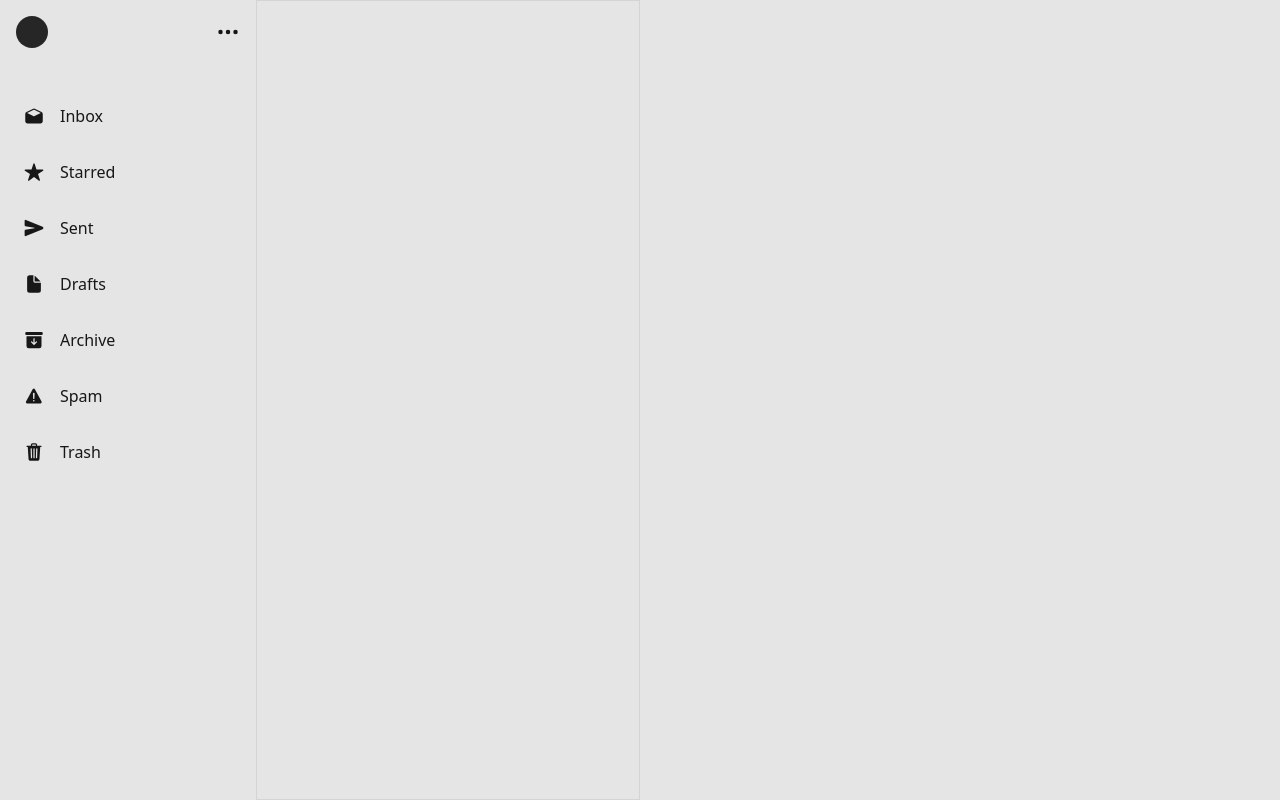
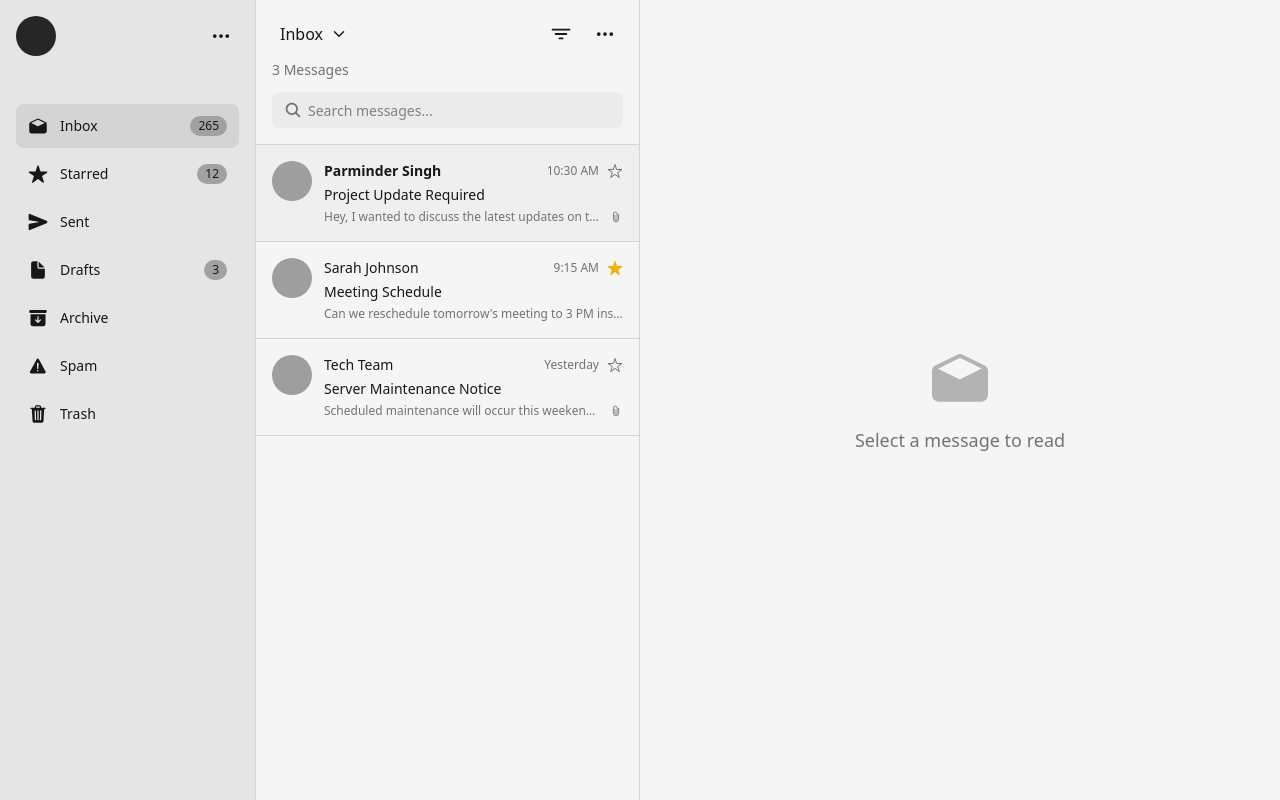
Before and after one commit to 360Parminder/Flux, a React (Vite) app in the folder apps/web/: page /dashboard in a window 1280 px wide. Built offline with nearby package versions, Linux system fonts and the light colour scheme; no server answers; grey boxes are pictures that could not be loaded.

Commit message:
feat: enhance DashboardLayout with message item component, search functionality, and improved sidebar navigation

```diff
--- a/apps/web/src/layout/dashboardLayout.jsx
+++ b/apps/web/src/layout/dashboardLayout.jsx
@@ -1,86 +1,216 @@
+import { useState } from "react";
 import { useAuth } from "../hook/useAuth";
 import getUserInitials from "../utils/getUserInitials";
-import {IoEllipsisHorizontal,IoMailOpen,IoStar,IoSend,IoDocument,IoArchive,IoWarning,IoTrash} from 'react-icons/io5';
-
+import {
+    IoEllipsisHorizontal,
+    IoMailOpen,
+    IoStar,
+    IoSend,
+    IoDocument,
+    IoArchive,
+    IoWarning,
+    IoTrash,
+    IoFilter,
+    IoChevronDown,
+    IoSearch,
+    IoAttach,
+    IoStarOutline
+} from 'react-icons/io5';
 
 const DashboardLayout = () => {
+    const { user } = useAuth();
+    const [activeFolder, setActiveFolder] = useState('inbox');
+    const [selectedMessages, setSelectedMessages] = useState([]);
+    const [searchQuery, setSearchQuery] = useState('');
 
-    const { user } = useAuth();
+    // Mock data - replace with actual API call
+    const messages = [
+        {
+            id: 1,
+            sender: "Parminder Singh",
+            subject: "Project Update Required",
+            preview: "Hey, I wanted to discuss the latest updates on the email service project...",
+            timestamp: "10:30 AM",
+            isRead: false,
+            isStarred: false,
+            hasAttachment: true,
+            avatar: "https://ui-avatars.com/api/?name=Parminder+Singh"
+        },
+        {
+            id: 2,
+            sender: "Sarah Johnson",
+            subject: "Meeting Schedule",
+            preview: "Can we reschedule tomorrow's meeting to 3 PM instead of 2 PM?",
+            timestamp: "9:15 AM",
+            isRead: true,
+            isStarred: true,
+            hasAttachment: false,
+            avatar: "https://ui-avatars.com/api/?name=Sarah+Johnson"
+        },
+        {
+            id: 3,
+            sender: "Tech Team",
+            subject: "Server Maintenance Notice",
+            preview: "Scheduled maintenance will occur this weekend from 2 AM to 6 AM...",
+            timestamp: "Yesterday",
+            isRead: true,
+            isStarred: false,
+            hasAttachment: true,
+            avatar: "https://ui-avatars.com/api/?name=Tech+Team"
+        }
+    ];
+
+    const navigationItems = [
+        { icon: IoMailOpen, label: "Inbox", key: "inbox", count: 265 },
+        { icon: IoStar, label: "Starred", key: "starred", count: 12 },
+        { icon: IoSend, label: "Sent", key: "sent" },
+        { icon: IoDocument, label: "Drafts", key: "drafts", count: 3 },
+        { icon: IoArchive, label: "Archive", key: "archive" },
+        { icon: IoWarning, label: "Spam", key: "spam" },
+        { icon: IoTrash, label: "Trash", key: "trash" }
+    ];
+
+    const MessageItem = ({ message }) => (
+        <div
+            className={`flex flex-row items-start p-4 border-b border-neutral-300 dark:border-neutral-700 hover:bg-neutral-300/50 dark:hover:bg-neutral-800/50 cursor-pointer transition-colors ${!message.isRead ? 'bg-neutral-300/20 dark:bg-neutral-800/20' : ''}`}
+            onClick={() => {/* Handle message click */}}
+        >
+            <div className="flex-shrink-0 mr-3">
+                <img
+                    src={message.avatar}
+                    alt={message.sender}
+                    className="w-10 h-10 rounded-full"
+                />
+            </div>
+            <div className="flex-1 min-w-0">
+                <div className="flex items-center justify-between mb-1">
+                    <p className={`text-sm ${!message.isRead ? 'font-semibold' : 'font-normal'} truncate`}>
+                        {message.sender}
+                    </p>
+                    <div className="flex items-center space-x-2 ml-2">
+                        <span className="text-xs text-neutral-500 whitespace-nowrap">
+                            {message.timestamp}
+                        </span>
+                        <button
+                            onClick={(e) => {
+                                e.stopPropagation();
+                                /* Handle star toggle */
+                            }}
+                            className="text-neutral-500 hover:text-yellow-500"
+                        >
+                            {message.isStarred ? <IoStar size={16} className="text-yellow-500" /> : <IoStarOutline size={16} />}
+                        </button>
+                    </div>
+                </div>
+                <p className={`text-sm ${!message.isRead ? 'font-medium' : 'font-normal'} text-neutral-900 dark:text-neutral-100 truncate mb-1`}>
+                    {message.subject}
+                </p>
+                <div className="flex items-center justify-between">
+                    <p className="text-xs text-neutral-500 truncate flex-1">
+                        {message.preview}
+                    </p>
+                    {message.hasAttachment && (
+                        <IoAttach size={14} className="text-neutral-500 ml-2 flex-shrink-0" />
+                    )}
+                </div>
+            </div>
+        </div>
+    );
 
     return (
-        <div className="w-screen min-h-screen flex flex-row bg-neutral-200 dark:bg-neutral-900">
-            <div className="w-[20%] p-4">
-                <div className="flex flex-row justify-between items-center">
-                    <div className="rounded-full bg-neutral-800 dark:bg-neutral-100 size-8 flex items-center justify-center">
-                        <p className="text-neutral-100 dark:text-neutral-900 text-2xl">{getUserInitials(user?.name)}</p>
+        <div className="w-screen min-h-screen flex flex-row bg-neutral-200 dark:bg-neutral-900 text-neutral-900 dark:text-neutral-100">
+            {/* Sidebar */}
+            <div className="w-64 flex-shrink-0 p-4 border-r border-neutral-300 dark:border-neutral-700">
+                <div className="flex flex-row justify-between items-center mb-6">
+                    <div className="rounded-full bg-neutral-800 dark:bg-neutral-100 w-10 h-10 flex items-center justify-center">
+                        <p className="text-neutral-100 dark:text-neutral-900 text-sm font-medium">
+                            {getUserInitials(user?.name)}
+                        </p>
                     </div>
-                <button>
-                    <IoEllipsisHorizontal size={24} className="text-neutral-900 dark:text-neutral-100"/>
-                </button>
+                    <button className="hover:bg-neutral-300 dark:hover:bg-neutral-800 p-2 rounded-lg transition-colors">
+                        <IoEllipsisHorizontal size={20} />
+                    </button>
+                </div>
 
+                <div className="mb-6">
+                    <p className="text-neutral-950 dark:text-neutral-100 capitalize text-lg font-medium truncate">
+                        {user?.name}
+                    </p>
+                    <p className="text-neutral-500 text-sm truncate">{user?.email}</p>
                 </div>
-                <div className="flex flex-col mt-8">
-                    <p className="text-neutral-950 dark:text-neutral-100 capitalize text-xl">{user?.name}</p>
-                    <p className="text-neutral-500 dark:text-neutral-500">{user?.email}</p>
-                </div>
-                {/* <div> */}
-                    <ul className="">
-                        <li>
-                            <button className="w-full flex flex-row items-center p-2 rounded-lg hover:bg-neutral-300 dark:hover:bg-neutral-800 mt-4 ">
-                                <IoMailOpen size={20} className="text-neutral-900 dark:text-neutral-100 mr-4"/>
-                                <span className="text-neutral-900 dark:text-neutral-100">Inbox</span>
-                            </button>
-                        </li>
-                        <li>
-                            <button className="w-full flex flex-row items-center p-2 rounded-lg hover:bg-neutral-300 dark:hover:bg-neutral-800 mt-4">
-                                <IoStar size={20} className="text-neutral-900 dark:text-neutral-100 mr-4"/>
-                                <span className="text-neutral-900 dark:text-neutral-100">Starred</span>
-                            </button>
-                        </li>
-                        <li>
-                            <button className="w-full flex flex-row items-center p-2 rounded-lg hover:bg-neutral-300 dark:hover:bg-neutral-800 mt-4">
-                                <IoSend size={20} className="text-neutral-900 dark:text-neutral-100 mr-4"/>
-                                <span className="text-neutral-900 dark:text-neutral-100">Sent</span>
-                            </button>
-                        </li>
-                        <li>
-                            <button className="w-full flex flex-row items-center p-2 rounded-lg hover:bg-neutral-300 dark:hover:bg-neutral-800 mt-4">
-                                <IoDocument size={20} className="text-neutral-900 dark:text-neutral-100 mr-4"/>
-                                <span className="text-neutral-900 dark:text-neutral-100">Drafts</span>
-                            </button>
-                        </li>
-                        <li>
-                            <button className="w-full flex flex-row items-center p-2 rounded-lg hover:bg-neutral-300 dark:hover:bg-neutral-800 mt-4">
-                                <IoArchive size={20} className="text-neutral-900 dark:text-neutral-100 mr-4"/>
-                                <span className="text-neutral-900 dark:text-neutral-100">Archive</span>
-                            </button>
-                        </li>
-                        <li>
-                            <button className="w-full flex flex-row items-center p-2 rounded-lg hover:bg-neutral-300 dark:hover:bg-neutral-800 mt-4">
-                                <IoWarning size={20} className="text-neutral-900 dark:text-neutral-100 mr-4"/>
-                                <span className="text-neutral-900 dark:text-neutral-100">Spam</span>
-                            </button>
-                        </li>
-                        <li>
-                            <button className="w-full flex flex-row items-center p-2 rounded-lg hover:bg-neutral-300 dark:hover:bg-neutral-800 mt-4">
-                                <IoTrash size={20} className="text-neutral-900 dark:text-neutral-100 mr-4"/>
-                                <span className="text-neutral-900 dark:text-neutral-100">Trash</span>
-                            </button>
-                        </li>
-                        {/* <li></li> */}
+
+                <nav>
+                    <ul className="space-y-1">
+                        {navigationItems.map((item) => (
+                            <li key={item.key}>
+                                <button
+                                    onClick={() => setActiveFolder(item.key)}
+                                    className={`w-full flex flex-row items-center justify-between p-3 rounded-lg transition-colors ${activeFolder === item.key ? 'bg-neutral-300 dark:bg-neutral-800' : 'hover:bg-neutral-300/50 dark:hover:bg-neutral-800/50'}`}
+                                >
+                                    <div className="flex items-center">
+                                        <item.icon size={20} className="mr-3" />
+                                        <span className="text-sm">{item.label}</span>
+                                    </div>
+                                    {item.count && (
+                                        <span className="text-xs bg-neutral-400 dark:bg-neutral-700 px-2 py-0.5 rounded-full">
+                                            {item.count}
+                                        </span>
+                                    )}
+                                </button>
+                            </li>
+                        ))}
                     </ul>
-                {/* </div> */}
-
-            </div>
-            <div className="w-[30%] border border-neutral-300 dark:border-neutral-700 p-4">
-                <div></div>
-            <div>
-
+                </nav>
             </div>
 
+            {/* Message List */}
+            <div className="w-96 flex-shrink-0 bg-neutral-100 dark:bg-neutral-800/30 border-r border-neutral-300 dark:border-neutral-700 flex flex-col">
+                <div className="p-4 border-b border-neutral-300 dark:border-neutral-700">
+                    <div className="flex flex-row justify-between items-center mb-2">
+                        <button className="flex flex-row items-center space-x-2 hover:bg-neutral-300 dark:hover:bg-neutral-800 px-2 py-1 rounded transition-colors">
+                            <p className="font-medium capitalize">{activeFolder}</p>
+                            <IoChevronDown size={16} />
+                        </button>
+                        <div className="flex flex-row items-center space-x-2">
+                            <button className="hover:bg-neutral-300 dark:hover:bg-neutral-800 p-2 rounded-lg transition-colors">
+                                <IoFilter size={20} />
+                            </button>
+                            <button className="hover:bg-neutral-300 dark:hover:bg-neutral-800 p-2 rounded-lg transition-colors">
+                                <IoEllipsisHorizontal size={20} />
+                            </button>
+                        </div>
+                    </div>
+                    <p className="text-neutral-500 text-sm mb-3">{messages.length} Messages</p>
 
+                    <div className="relative">
+                        <input
+                            type="text"
+                            placeholder="Search messages..."
+                            value={searchQuery}
+                            onChange={(e) => setSearchQuery(e.target.value)}
+                            className="w-full bg-neutral-300/30 dark:bg-neutral-700/30 rounded-lg h-9 pl-9 pr-3 text-sm focus:outline-none focus:ring-2 focus:ring-neutral-400 dark:focus:ring-neutral-600"
+                        />
+                        <IoSearch
+                            size={18}
+                            className="absolute left-3 top-1/2 transform -translate-y-1/2 text-neutral-500"
+                        />
+                    </div>
+                </div>
+
+                <div className="flex-1 overflow-y-auto">
+                    {messages.map((message) => (
+                        <MessageItem key={message.id} message={message} />
+                    ))}
+                </div>
             </div>
-            <div className="w-1/2"></div>
+
+            {/* Message Content Area */}
+            <div className="flex-1 bg-neutral-100 dark:bg-neutral-900 flex items-center justify-center">
+                <div className="text-center text-neutral-500">
+                    <IoMailOpen size={64} className="mx-auto mb-4 opacity-50" />
+                    <p className="text-lg">Select a message to read</p>
+                </div>
+            </div>
         </div>
     );
 };
```
